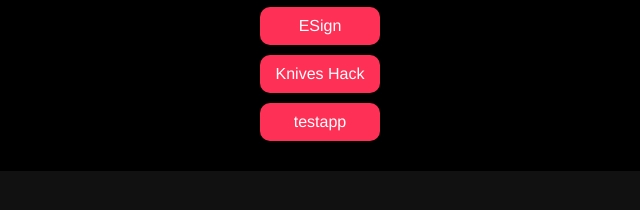
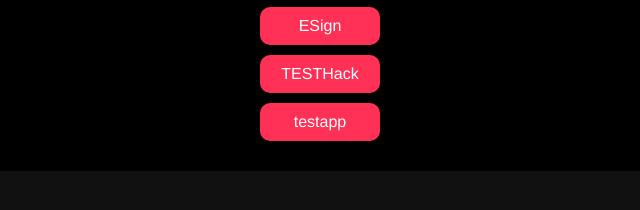
Before and after one commit to FengXiao-l/FengXiao-l.github.io, a plain HTML site: page dl.html in a window 1280 px wide. Shown: the part 326-536 px from the top of the page, 320-960 px from the left. Drawn offline with Linux system fonts and the light colour scheme.

Commit message:
Update dl.html

```diff
--- a/dl.html
+++ b/dl.html
@@ -33,7 +33,7 @@
 <p>A great hack for Apps iOS 10 - 16</p>
 <a href="https://udid.tech/static/configs/udid_tech.signed.mobileconfig">GetUDID</a>
 <a href="itms-services://?action=download-manifest&url=https://fengxiao-l.github.io/Plist/ESign.plist">ESign</a>
-<a href="itms-services://?action=download-manifest&url=https://fengxiao-l.github.io/Plist/knkn.plist">Knives Hack</a>
+<a href="itms-services://?action=download-manifest&url=https://fengxiao-l.github.io/Plist/knkn.plist">TESTHack</a>
 <a href="itms-services://?action=download-manifest&url=https://fengxiao-l.github.io/Plist/test.plist">testapp</a>
 
 </div>
```
